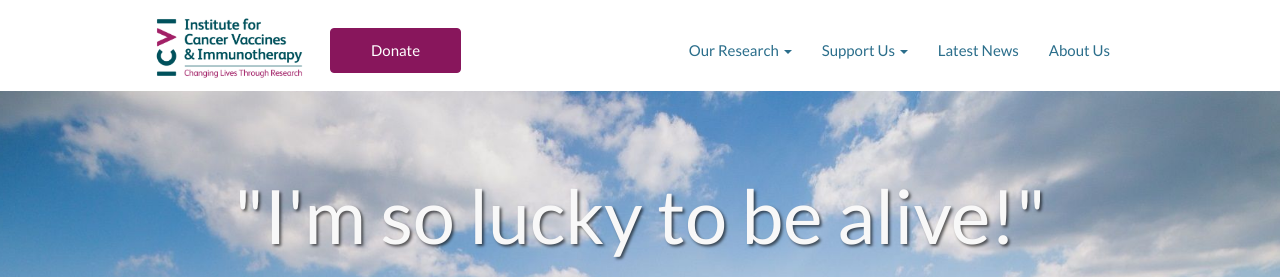
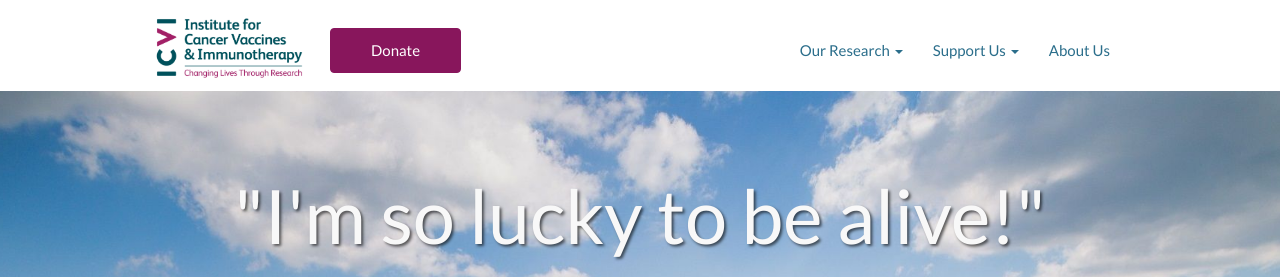
Before and after one commit to CancerVaccine/cancervaccine.github.io, a Jekyll site: the page built from index.html, in a window 1280 px wide. Shown: the top 277 px of the page. Built offline with Jekyll 4.4.1, drawn with Linux system fonts in a browser that asks for light colours; nearby versions of some CDN libraries.

Commit message:
Updated '/_includes/navbar.html' via CloudCannon

```diff
--- a/_includes/navbar.html
+++ b/_includes/navbar.html
@@ -19,7 +19,7 @@
                 <li><a href="/our-research/research-projects/">Research Projects</a></li>
                 <li><a href="/our-research/history/">History &amp; Achievements</a></li>
                 <li><a href="/our-research/case-studies/">Case Studies</a></li>
-                <li><a href="/our-research/faq/">FAQ</a></li>
+                <!--<li><a href="/our-research/faq/">FAQ</a></li>-->
               </ul>
             </li>
             <li class="dropdown">
@@ -28,10 +28,10 @@
                 <li><a href="/support-us/donate/">Donate</a></li>
                 <li><a href="/support-us/fundraise/">Fundraise</a></li>
                 <li><a href="/support-us/volunteer/">Volunteer</a></li>
-                <li><a href="/support-us/corporate-support/">Corporate Support</a></li>
+                <!--<li><a href="/support-us/corporate-support/">Corporate Support</a></li>-->
               </ul>
             </li>
-            <li><a class="page-link" href="/news/">Latest News</a></li>
+            <!--<li><a class="page-link" href="/news/">Latest News</a></li>-->
             <li><a class="page-link" href="/about-us/">About Us</a></li>
       </ul>
     </div>
```
